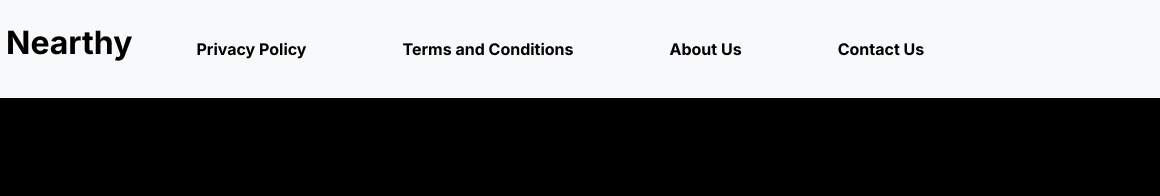
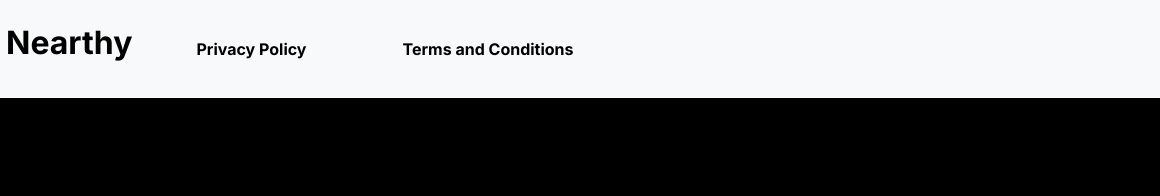
Before and after one commit to fefox74/Nearthy, a website: page index.html in a window 1280 px wide. Shown: the top 196 px of the page, 120-1280 px from the left. Drawn offline with nearby package versions, Linux system fonts and the light colour scheme.

Commit message:
rm nav titles

```diff
--- a/index.html
+++ b/index.html
@@ -64,22 +64,6 @@
                 >Terms and Conditions</a
               >
             </li>
-            <li class="nav-item">
-              <a
-                class="nav-link active navbar-title"
-                aria-current="page"
-                href="./aboutus.html"
-                >About Us</a
-              >
-            </li>
-            <li class="nav-item">
-              <a
-                class="nav-link active navbar-title"
-                aria-current="page"
-                href="./contactus.html"
-                >Contact Us</a
-              >
-            </li>
           </ul>
         </div>
       </div>
```
Also changed, not shown: aboutus.html (deleted, +0 -9 lines), privacypolicy.html (+0 -16 lines), termsandconditions.html (+0 -16 lines), contactus.html (deleted).
